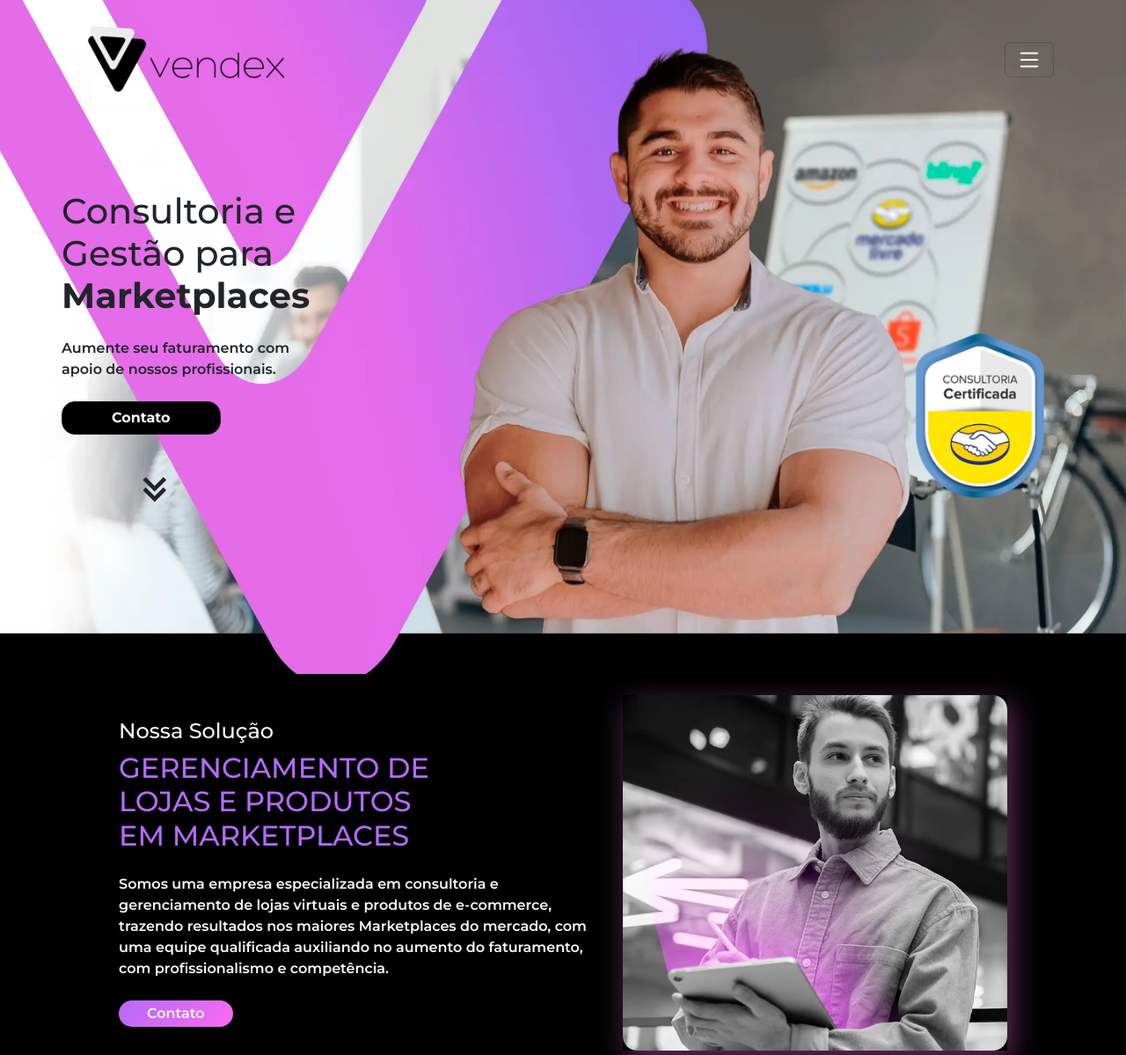
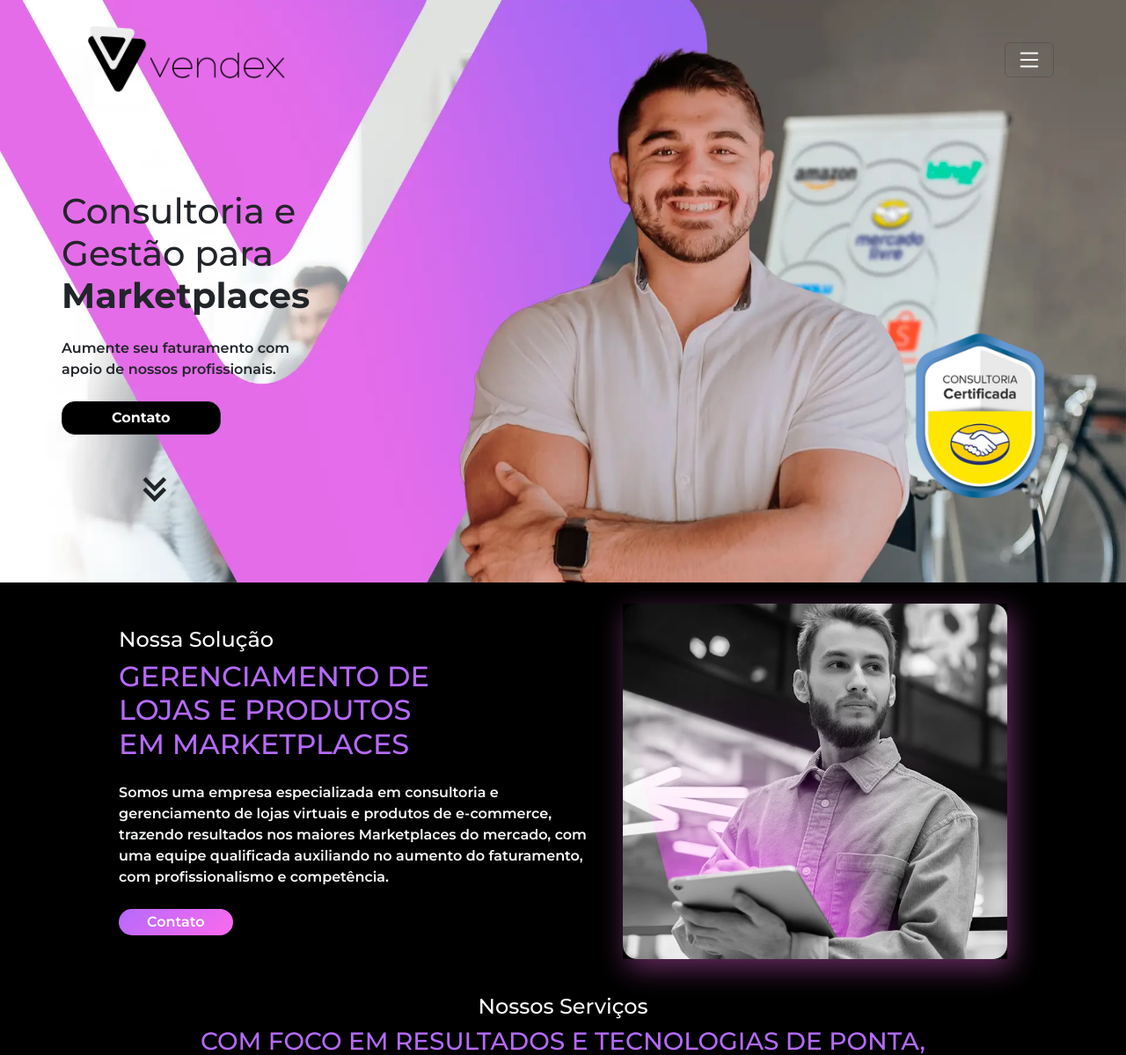
Before and after one commit to ArthurrGuilherme/Site, a PHP site: page / in a window 1280 px wide. Shown: the top 1199 px of the page at 88% size. Run offline with PHP 8.4, Linux system fonts and the light colour scheme.

Commit message:
Painel principal

```diff
--- a/css/index.css
+++ b/css/index.css
@@ -1,6 +1,4 @@
-#ContainerApresentacao {
-    padding: 5rem 0px 11.5rem 0px;
-}
+/*Index*/
     #Arrow {
         position: relative;
         animation: mymove 2s infinite;
@@ -10,6 +8,7 @@
         25% {top: 25px;}
         50% {top: 0px; }
     }
+/*Index*/
 #SessaoCards {
     gap: .8rem;
 }
--- a/css/reset.css
+++ b/css/reset.css
@@ -25,6 +25,20 @@
         margin: 0px;
     }
 /*Vareaveis*/
+/*Button*/
+    /*Preto*/
+        #BtnContato {
+            padding: 0.4rem 3.5rem;
+            background: var(--bs-black) !important;
+            border-radius: 15px;
+            font-weight: 700;
+        }
+        #BtnContato:hover{
+            background: var(--bs-white) !important;
+            color: var(--bs-black) !important;
+        }
+    /*Preto*/
+/*Button*/
 /*Body*/
     main {
         background: var(--bs-black);
--- a/css/shared.css
+++ b/css/shared.css
@@ -48,18 +48,7 @@
         border-radius: 0px;
     }
 
-    /*Preto*/
-    #BtnContato {
-        padding: 0.4rem 3.5rem;
-        background: var(--bs-black) !important;
-        border-radius: 15px;
-        font-weight: 700;
-    }
-    #BtnContato:hover{
-        background: var(--bs-white) !important;
-        color: var(--bs-black) !important;
-    }
-/*Preto*/
+
 /*Buttons*/
 /*Contato*/
     .SectionContato {
--- a/index.html
+++ b/index.html
@@ -248,7 +248,7 @@
                 </header>
             <!--Header Secundario-->
             <!--Apresentação-->
-                <section class="container-md d-flex justify-content-between" id="ContainerApresentacao">
+                <section style="padding: 5rem 0px 5rem 0px;" class="container-md d-flex justify-content-between" id="ContainerApresentacao">
                     <!--Estrutura texto-->
                         <article class="d-flex flex-column">
                             <!--Titulo-->
```
Lines whose indentation alone changed are shown as unchanged.
